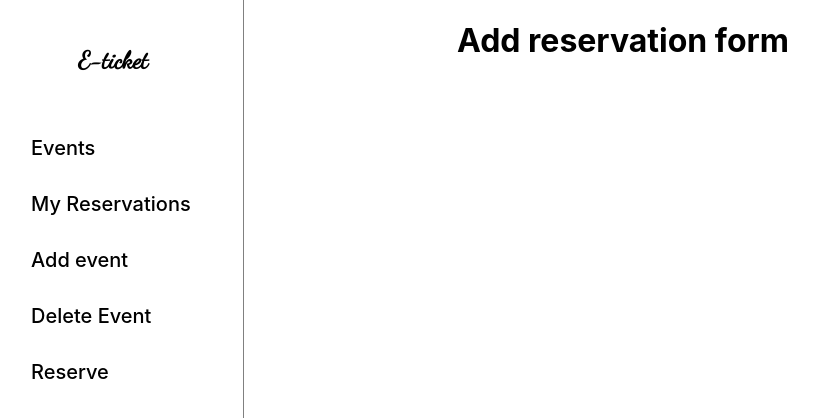
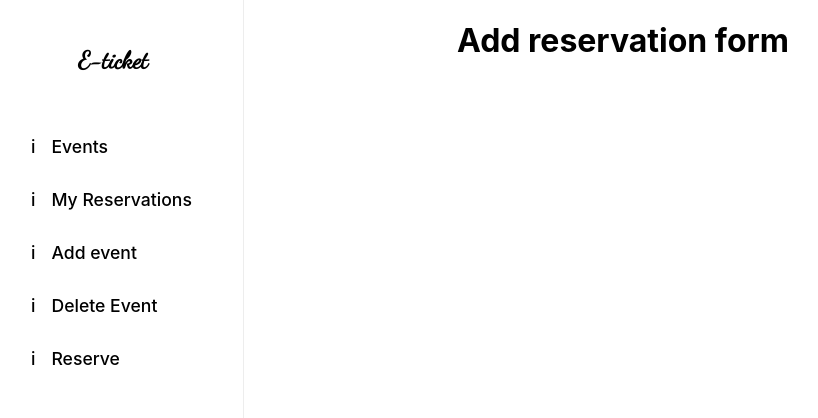
Before and after one commit to nedjwab/e-ticket-frontend, a React (Create React App) app: page /Addreservation in a window 1280 px wide. Shown: the top 418 px of the page, without its empty margins (17-835 px from the left). Built offline with nearby package versions, Linux system fonts and the light colour scheme.

Commit message:
Fix linter errors

```diff
--- a/package.json
+++ b/package.json
@@ -9,6 +9,7 @@
     "@testing-library/user-event": "^14.4.3",
     "react": "^18.2.0",
     "react-dom": "^18.2.0",
+    "react-icons": "^4.4.0",
     "react-redux": "^8.0.4",
     "react-router-dom": "^6.4.2",
     "react-scripts": "5.0.1",
--- a/src/components/navbar/Navbar.js
+++ b/src/components/navbar/Navbar.js
@@ -8,26 +8,31 @@ const Navbar = () => {
       id: 1,
       path: '/',
       text: 'Events',
+      icon: 'i',
     },
     {
       id: 2,
       path: '/Myreservations',
       text: 'My Reservations',
+      icon: 'i',
     },
     {
       id: 3,
       path: '/Addevent',
       text: 'Add event',
+      icon: 'i',
     },
     {
       id: 4,
       path: '/Deleteevent',
       text: 'Delete Event',
+      icon: 'i',
     },
     {
       id: 5,
       path: '/Addreservation',
       text: 'Reserve',
+      icon: 'i',
     },
   ];
 
@@ -43,6 +48,9 @@ const Navbar = () => {
               <div key={link.id}>
                 <NavLink exact="true" to={link.path} className="pageLink">
                   <div className="sidebar__menu__item">
+                    <div className="sidebar__menu__item__icon">
+                      {link.icon}
+                    </div>
                     <div className="sidebar__menu__item__text">
                       {link.text}
                     </div>
--- a/src/components/navbar/sidebar.css
+++ b/src/components/navbar/sidebar.css
@@ -7,8 +7,9 @@
     height: 100vh;
     width: 260px;
     background-color: #fff;
-    border-right: 1px solid grey;
+    border-right: 1px solid #EDEDED;
 }
+
 .sidebar__logo {
     display: grid;
     place-items: center;
@@ -26,9 +27,13 @@
     align-items: center;
     place-content: flex-start;
     padding: 1rem 3rem;
-    font-size: 1.25rem;
+    font-size: 1.1rem;
     font-weight: 500;
     color: black;
+}
+
+.sidebar__menu__item__icon {
+    margin-right: 1rem;
 }
 
 .pageLink {
```
Also changed, not shown: 1 other file (tests, documents, lock files or other folders).
